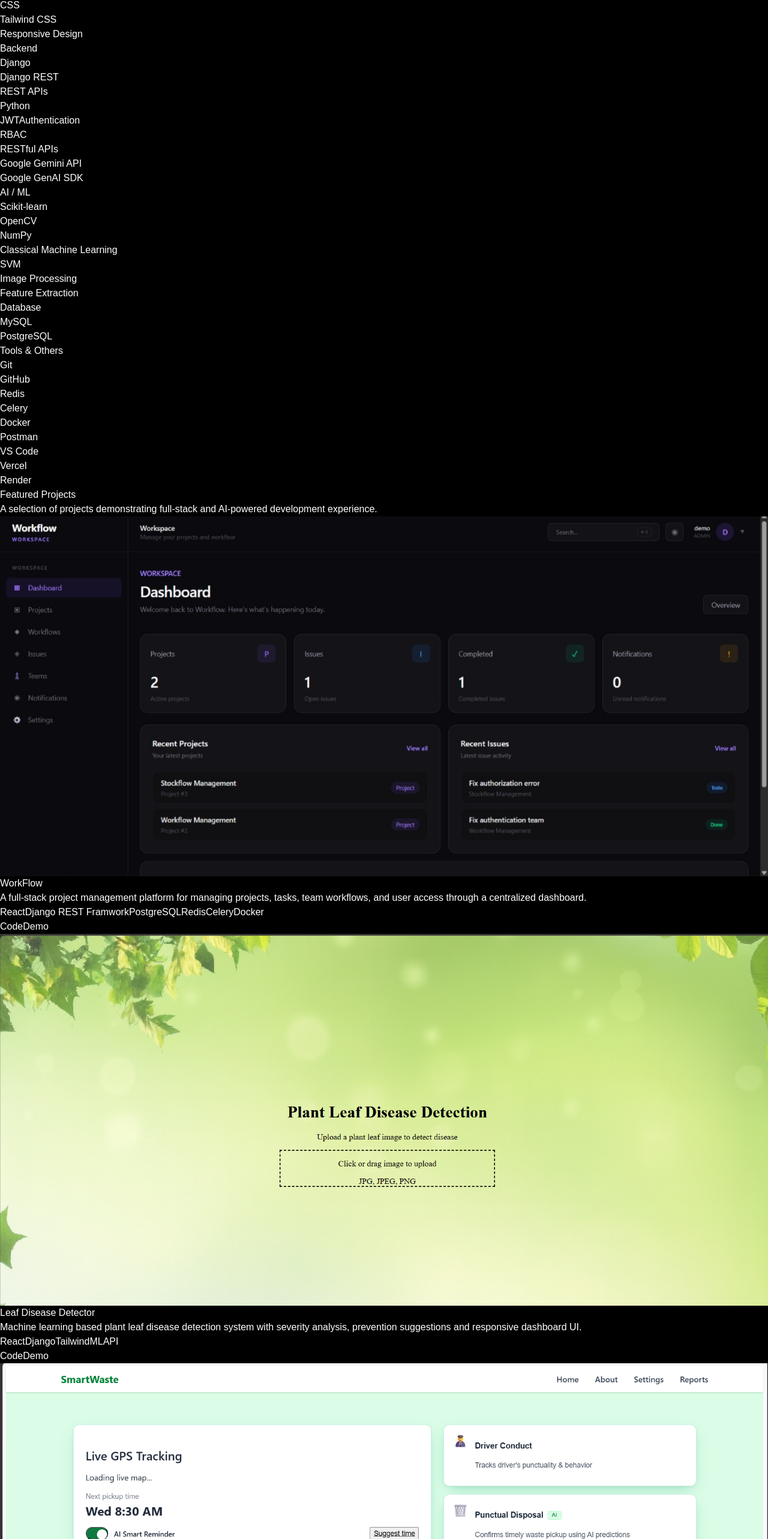
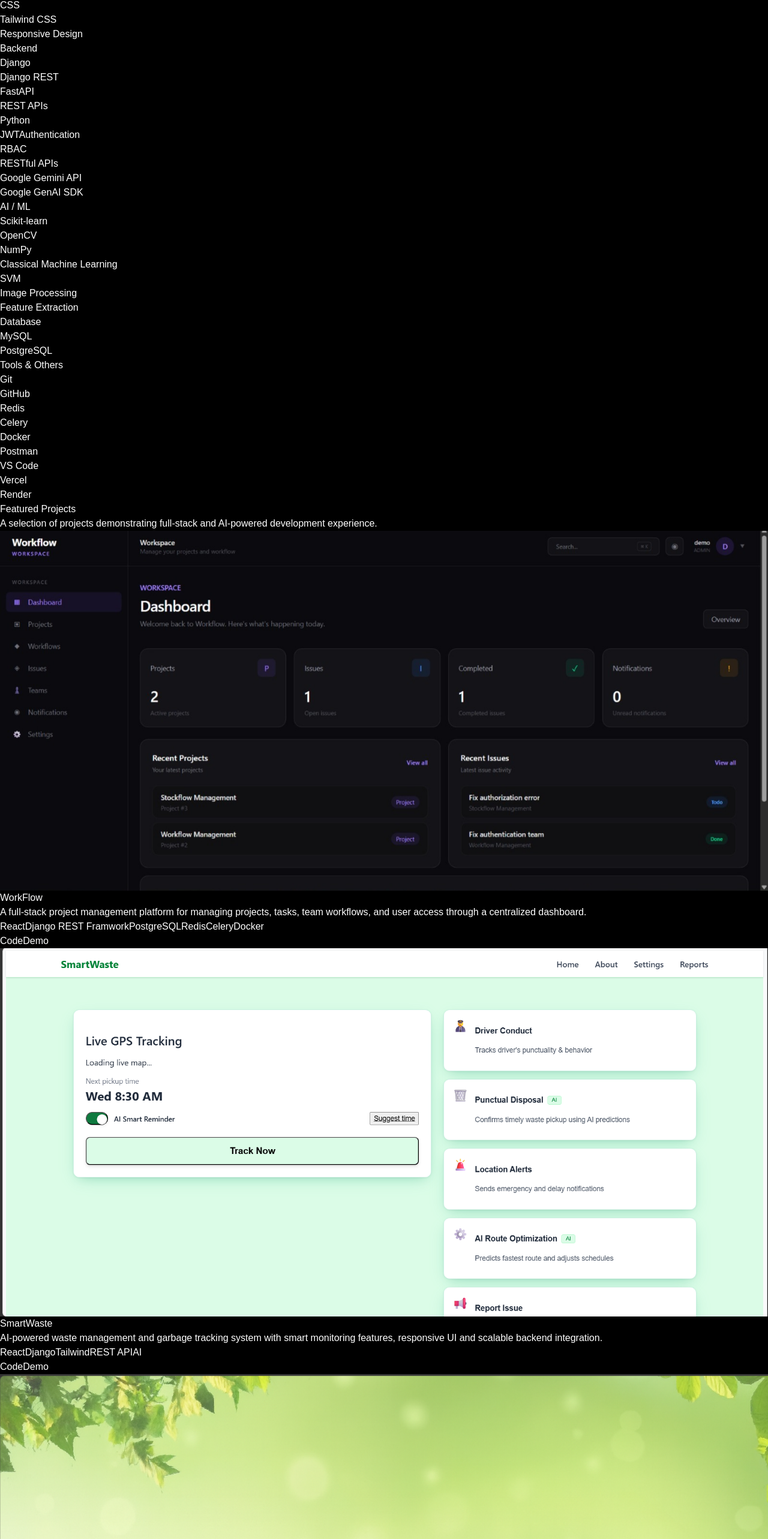
Before and after one commit to Pushpa2-ai/pushpa-portfolio, a React app: page / in a window 1280 px wide. Shown: the part 2392-4958 px from the top of the page at 60% size. Built offline with nearby package versions, Linux system fonts and the light colour scheme; the HTML template or start-up script is replaced by a standard one.

Commit message:
Update portfolio projects and skills

```diff
--- a/src/components/Projects.jsx
+++ b/src/components/Projects.jsx
@@ -16,6 +16,19 @@ const projects = [
   },
 
   {
+    title: "SmartWaste",
+    image: "/smartwaste.png",
+    description:
+      "AI-powered waste management and garbage tracking system with smart monitoring features, responsive UI and scalable backend integration.",
+
+    tech: ["React", "Django", "Tailwind", "REST API", "AI"],
+
+    github: "https://github.com/Pushpa2-ai/smart-waste-tracker",
+
+    demo: "https://smart-waste-tracker-vercel.vercel.app/",
+  },
+
+  {
     title: "Leaf Disease Detector",
     image: "/plant.png",
     description:
@@ -29,16 +42,16 @@ const projects = [
   },
 
   {
-    title: "SmartWaste",
-    image: "/smartwaste.png",
+    title: "Fitness Booking API",
+    image: "/fitness.jpeg",
     description:
-      "AI-powered waste management and garbage tracking system with smart monitoring features, responsive UI and scalable backend integration.",
+      "Developed a secure RESTful API using FastAPI with JWT authentication, Pydantic validation, and booking management with duplicate and overbooking prevention.",
 
-    tech: ["React", "Django", "Tailwind", "REST API", "AI"],
+    tech: ["Python", "FastAPI", "SQLite", "JWT", "Pydantic" ],
 
-    github: "https://github.com/Pushpa2-ai/smart-waste-tracker",
+    github: "https://github.com/Pushpa2-ai/fitness_booking_api",
 
-    demo: "https://smart-waste-tracker-vercel.vercel.app/",
+    demo: "https://fitness-booking-api-jt3h.onrender.com/docs?utm_source=chatgpt.com",
   },
   {
     title: "Chatbot",
--- a/src/components/Skills.jsx
+++ b/src/components/Skills.jsx
@@ -58,6 +58,7 @@ const Skills = () => {
 
               <Skill name="Django" />
               <Skill name="Django REST" />
+              <Skill name="FastAPI" />
               <Skill name="REST APIs" />
               <Skill name="Python" />
               <Skill name="JWTAuthentication" />
```
Also changed, not shown: public/fitness.jpeg (added).
